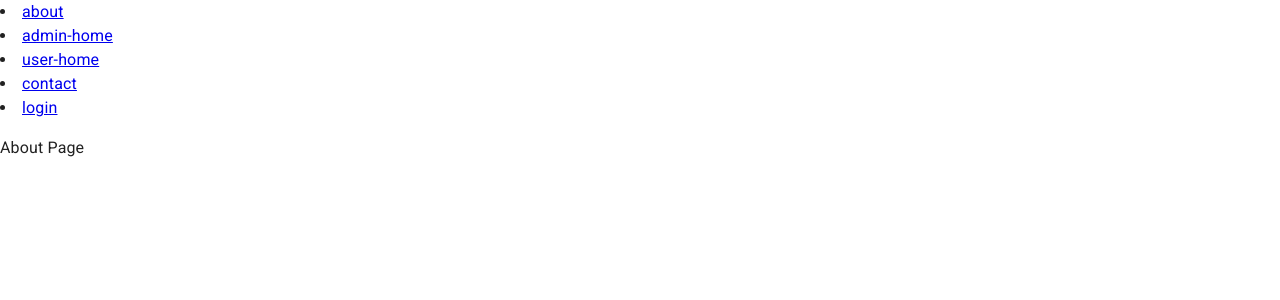
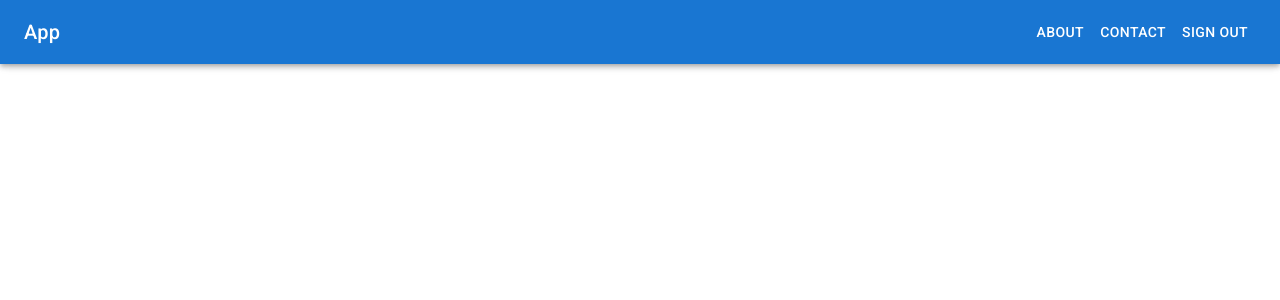
Before and after one commit to dobricsandra/react-app-with-material-design-system, a React (Create React App) app: page /about in a window 1280 px wide. Shown: the top 300 px of the page. Built offline with nearby package versions, Linux system fonts and the light colour scheme.

Commit message:
style header (#6)

```diff
--- a/src/components/Header.tsx
+++ b/src/components/Header.tsx
@@ -1,15 +1,64 @@
-import { Link } from "react-router-dom";
-import { routes } from "routes";
+import { useNavigate } from "react-router-dom";
+import AppBar from "@mui/material/AppBar";
+import Box from "@mui/material/Box";
+import Toolbar from "@mui/material/Toolbar";
+import Typography from "@mui/material/Typography";
+import Button from "@mui/material/Button";
+import { getRoutePathFromKey } from "routes";
 
 const Header = () => {
+  const navigate = useNavigate();
+
+  const handleRedirect = (event: any) => {
+    const routeKey = event.target.value;
+
+    if (routeKey === "about") {
+      const redirectTo = getRoutePathFromKey(routeKey)!;
+      navigate(redirectTo);
+    }
+
+    if (routeKey === "contact") {
+      const redirectTo = getRoutePathFromKey(routeKey)!;
+      navigate(redirectTo);
+    }
+
+    if (routeKey === "signOut") {
+      const redirectTo = getRoutePathFromKey("login")!;
+      navigate(redirectTo);
+    }
+  };
+
   return (
-    <nav>
-      {routes.map((route) => (
-        <li key={route.key}>
-          <Link to={route.path}>{route.key}</Link>
-        </li>
-      ))}
-    </nav>
+    <AppBar component="nav">
+      <Toolbar>
+        <Typography
+          variant="h6"
+          component="div"
+          sx={{ flexGrow: 1, display: "block" }}
+        >
+          App
+        </Typography>
+        <Box sx={{ display: "block" }}>
+          <Button sx={{ color: "#fff" }} onClick={handleRedirect} value="about">
+            About
+          </Button>
+          <Button
+            sx={{ color: "#fff" }}
+            onClick={handleRedirect}
+            value="contact"
+          >
+            Contact
+          </Button>
+          <Button
+            sx={{ color: "#fff" }}
+            onClick={handleRedirect}
+            value="signOut"
+          >
+            Sign Out
+          </Button>
+        </Box>
+      </Toolbar>
+    </AppBar>
   );
 };
 
--- a/src/routes/routes.ts
+++ b/src/routes/routes.ts
@@ -21,3 +21,7 @@ export const routes: Route[] = [
   { key: "contact", path: routeKeyPathMapper.contact, page: ContactPage },
   { key: "login", path: routeKeyPathMapper.login, page: LoginPage },
 ];
+
+// for a given key, return the path
+export const getRoutePathFromKey = (key: string) =>
+  routes.find((route) => route.key === key)?.path;
```
